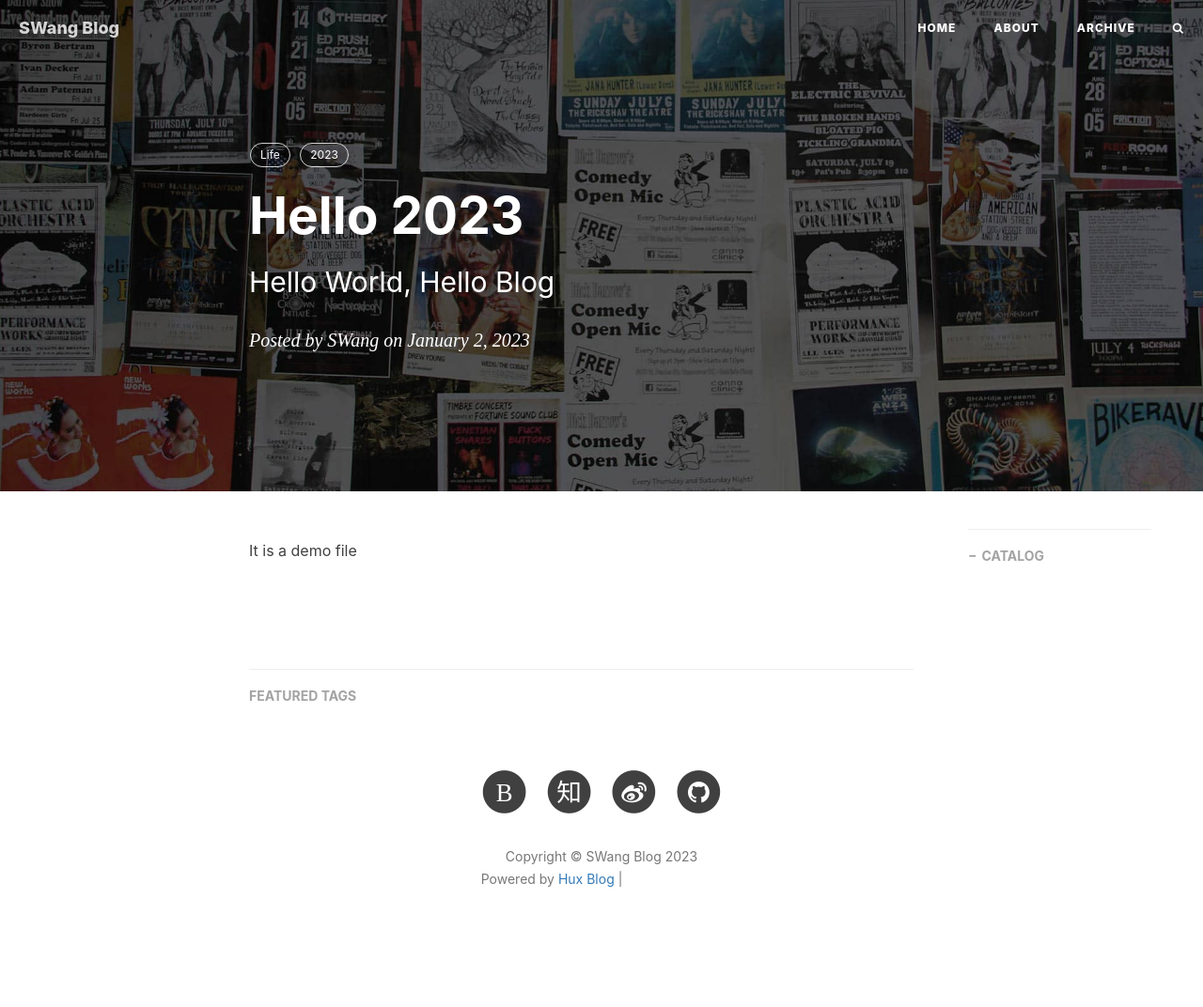
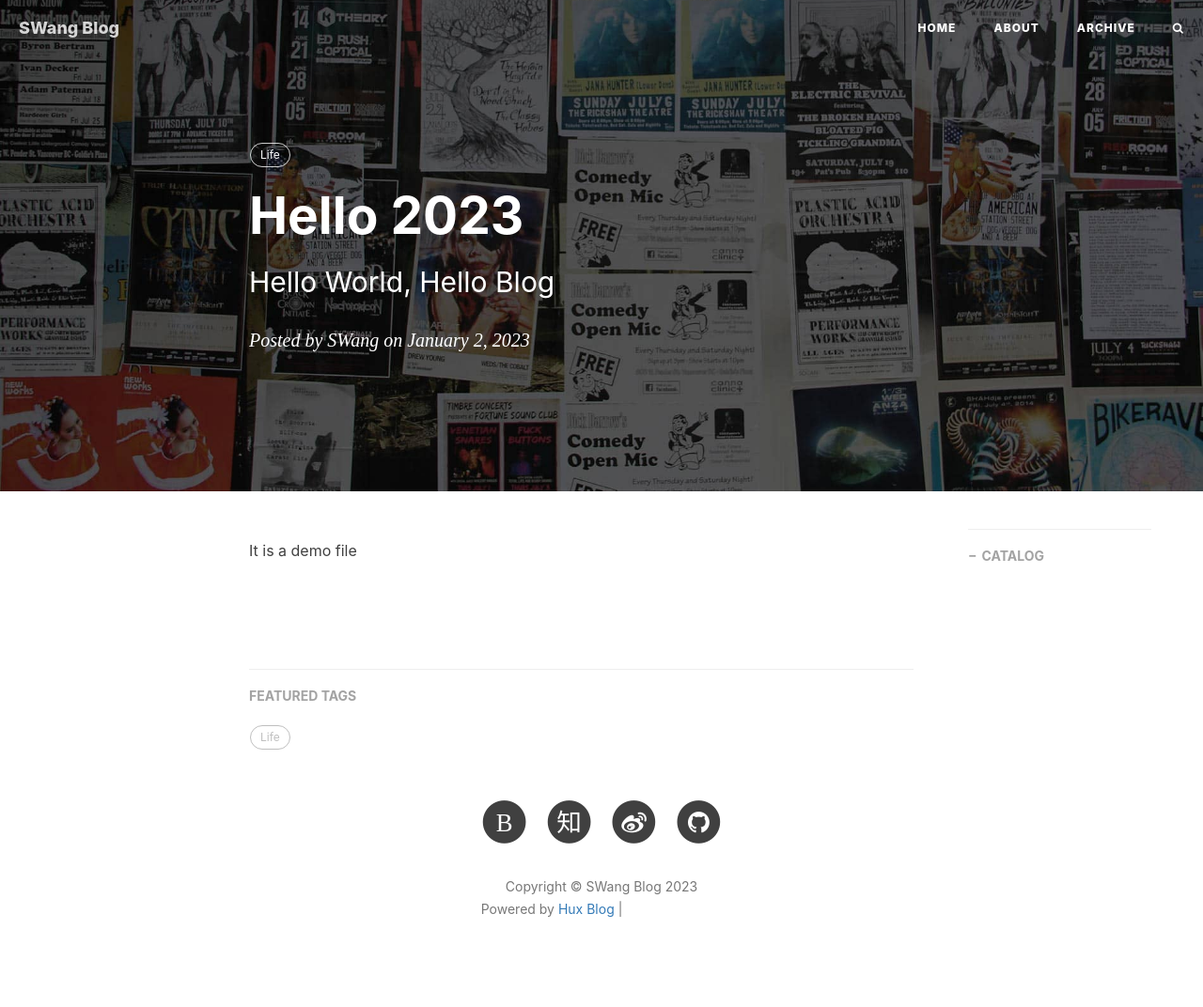
Before and after one commit to ShengyuanWang/ShengyuanWang.github.io, a Jekyll site: the page built from _posts/2023-01-02-hello-2023.md, in a window 1280 px wide. Shown: the whole page at 94% size. Built offline with Jekyll 4.4.1, drawn with Linux system fonts in a browser that asks for light colours; nearby versions of some CDN libraries; comment, search, counter and statistics services are not loaded; before the commit the page ends 1040 px from its top, so only the background shows below that; grey boxes are pictures that could not be loaded.

Commit message:
upload test

```diff
--- a/_config.yml
+++ b/_config.yml
@@ -79,7 +79,7 @@
 
 # Featured Tags
 featured-tags: true # whether or not using Feature-Tags
-featured-condition-size: 1 # A tag will be featured if the size of it is more than this condition value
+featured-condition-size: -1 # A tag will be featured if the size of it is more than this condition value
 
 # Progressive Web Apps
 chrome-tab-theme-color: "#000000"
--- a/_posts/2023-01-02-hello-2023.md
+++ b/_posts/2023-01-02-hello-2023.md
@@ -6,7 +6,6 @@
 author: "SWang"
 tags:
   - Life
-  - 2023
 ---
 
 It is a demo file
```
